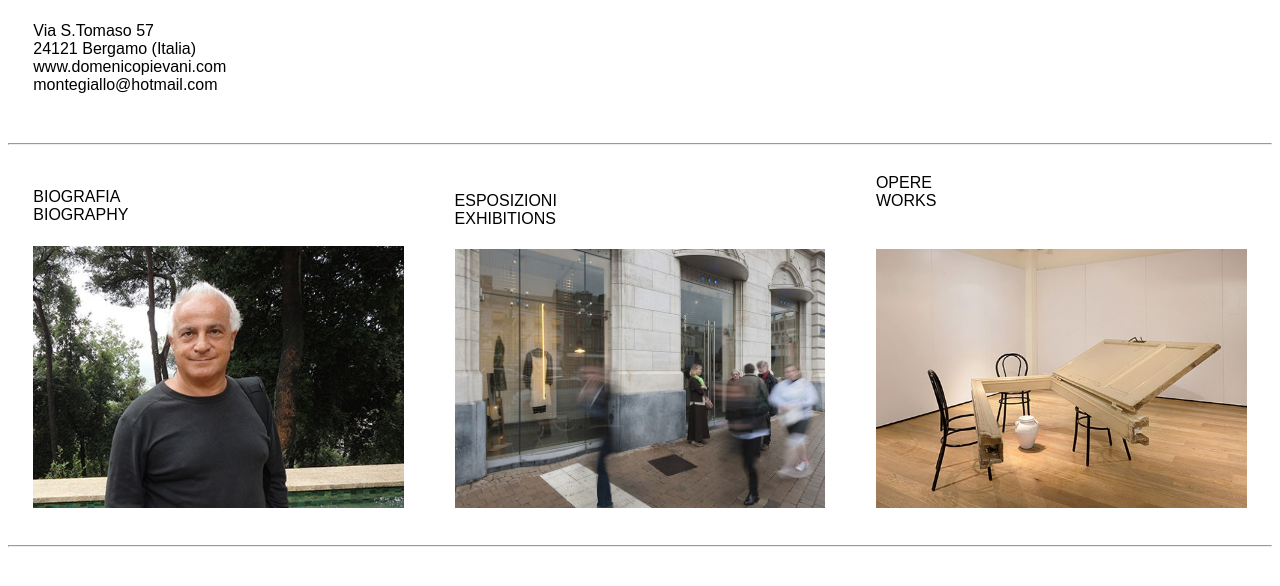
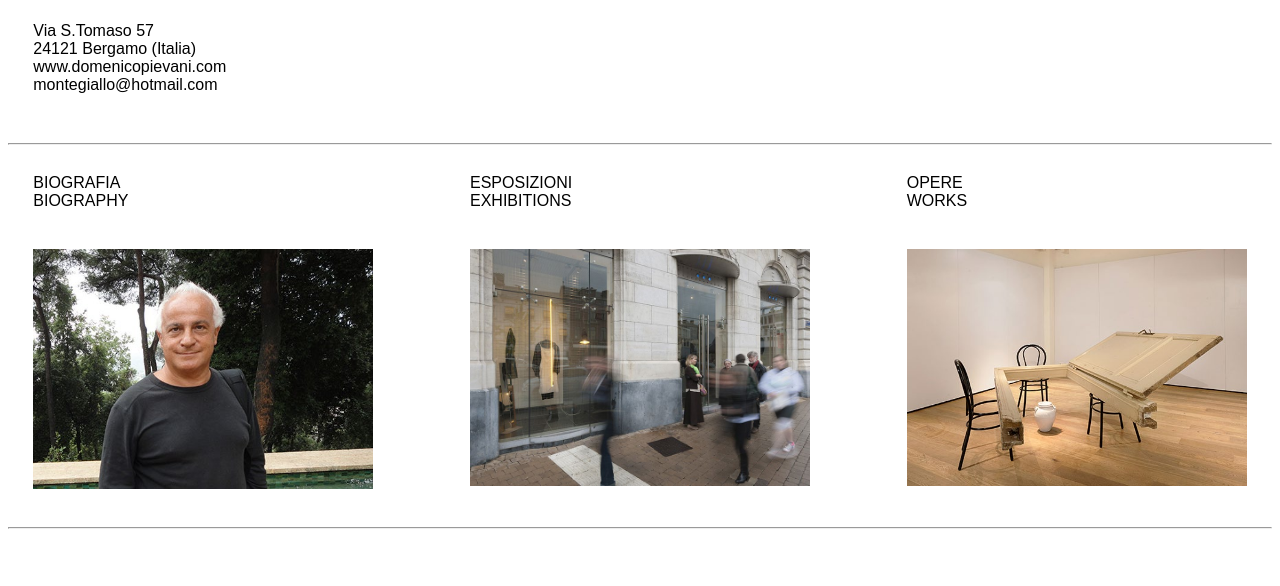
Before and after one commit to GiacominoG/Domenicos, a plain HTML site: page media/Domenicos0_flexbox.html in a window 1280 px wide. Shown: the part 146-732 px from the top of the page. Drawn offline with Linux system fonts and the light colour scheme.

Commit message:
aggiornamento flexbox su domenicos0_flexbox

```diff
--- a/media/Domenicos0_flexbox.html
+++ b/media/Domenicos0_flexbox.html
@@ -6,18 +6,18 @@
 <body style="padding: 0;">
 <a class="anchor" href="../index_flexbox.html"><h3>< HOME</h3></a>
 <div class="rows">
-    <div class="colomn1" style="min-height: 5em;">
+    <div class="colomn1">
 <h1>DOMENICO<br>PIEVANI</h1>
 <h3 >Via S.Tomaso 57<br> 24121 Bergamo (Italia)<br>www.domenicopievani.com<br>montegiallo@hotmail.com<br></h3>
 </div>
 </div>
 <hr>
-<div class="rows">
+<div class="rows1">
     <div class="colomn1">
-        <div class= "contenitore text"><h4>BIOGRAFIA<br>BIOGRAPHY<br></h4></div>
+        <div class= "contenitore_text"><h4>BIOGRAFIA<br>BIOGRAPHY<br></h4></div>
         <div class=contenitore_img><a href="Biografia_flexbox.html"><img class="img-altre" src="./immagini/Domenico-1_1.jpg"/></a></div></div>
      <div class="colomn1">
-        <div class= "contenitore text"><h4>ESPOSIZIONI<br>EXHIBITIONS<br></h4></div>
+        <div class= "contenitore_text"><h4>ESPOSIZIONI<br>EXHIBITIONS<br></h4></div>
         <div class=contenitore_img><a href="Esposizioni4_flexbox.html"><img  class="img-altre" src="./immagini/Domenico-1_2.jpg"/></a></div></div>
     <div class="colomn1">
         <div class="contenitore_text"><h4>OPERE<br>WORKS<br></h4></div>
--- a/media/opere11_flexbox.css
+++ b/media/opere11_flexbox.css
@@ -1,7 +1,7 @@
     * {
         box-sizing: border-box;
         font-family: Corbel, Arial;
-    }
+}
 
     body {
         padding: 0;
@@ -45,7 +45,6 @@
           padding: 0 .2em 0 0;
 }
 
-
 	   .rows {
     	  display: flex;
     	  flex-wrap: wrap;
@@ -62,8 +61,10 @@
           flex-wrap: wrap;
           /*flex: 1 1 300px;*/
           flex-direction: row;
-          justify-content:space-between;
-        /*margin: 2%;
+          align-items: flex-start;
+          justify-content: space-between;
+        /*justify-content:space-evenly;
+          margin: 2%;
           column-gap: 10px;
           align-items: flex-start;
           background-color: lightblue;*/
@@ -73,31 +74,43 @@
           width: 100%;
 }
 
+
+        .rows3 {
+          display: flex;
+          flex-wrap: wrap;
+          /*flex: 1 1 300px;*/
+          flex-direction: row;
+        /*justify-content:space-between;
+          margin: 2%;
+          column-gap: 10px;
+          align-items: flex-start;
+          background-color: lightblue;*/
+}
+
     	.colomn {
     	   /*flex: 32%;*/
             display: flex;
             flex-direction: column;
             flex: 1 1 280px;
+            margin: 0 6% 6% 2%;
     	 /* min-width: 240px;
     		max-width: 320px;*/
     	  /*background-color: lightgrey; */
-    		margin: 0 6% 6% 2%;
-    	/*  border: solid; */
+    	  /*border: solid; */
 }
 
         .colomn1 {
            /*flex: 32%;*/
             display: flex;
             flex-direction: column;
-            flex: 1 1 280px;
             margin: 0 2% 2% 2%;
-	    max-width: 580px;
-         /* align-items: flex-end;
-            min-width: 240px;
-            background-color: lightgrey; */
-
-
-        /*  border: solid; */
+            max-width: 340px;
+            min-width: 280px;
+            flex: 1 1 340px;
+          /*align-items: flex-end;
+            float: left;
+            background-color: lightgrey;
+            border: solid; */
 }
 
         .colomn2 {
@@ -159,8 +172,8 @@
           flex-basis: 4em;*/
           width: 100%;
           height: 6em;
+}
 
-}
         .didascalia{
           margin-top: 0 ;
           padding: 3% 0 0 0;
@@ -171,7 +184,7 @@
       width: 100%;
 }
 
-    .contenitore_img > .img-altre:hover{
+    a > .img-altre:hover{
       opacity: 0.7;
 }
 
```
